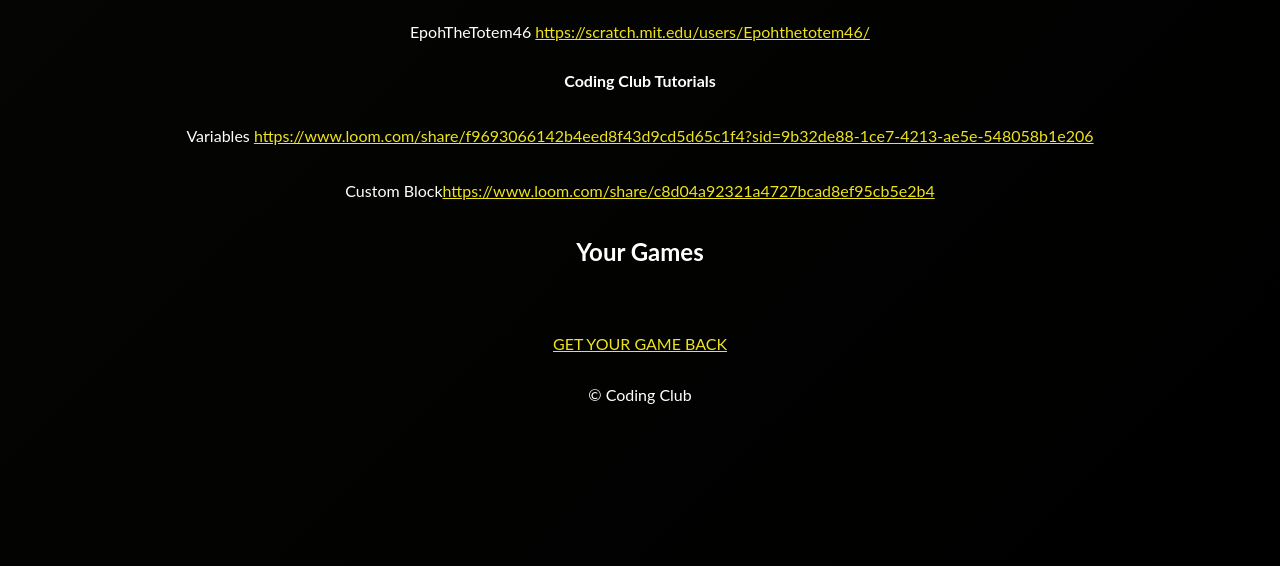
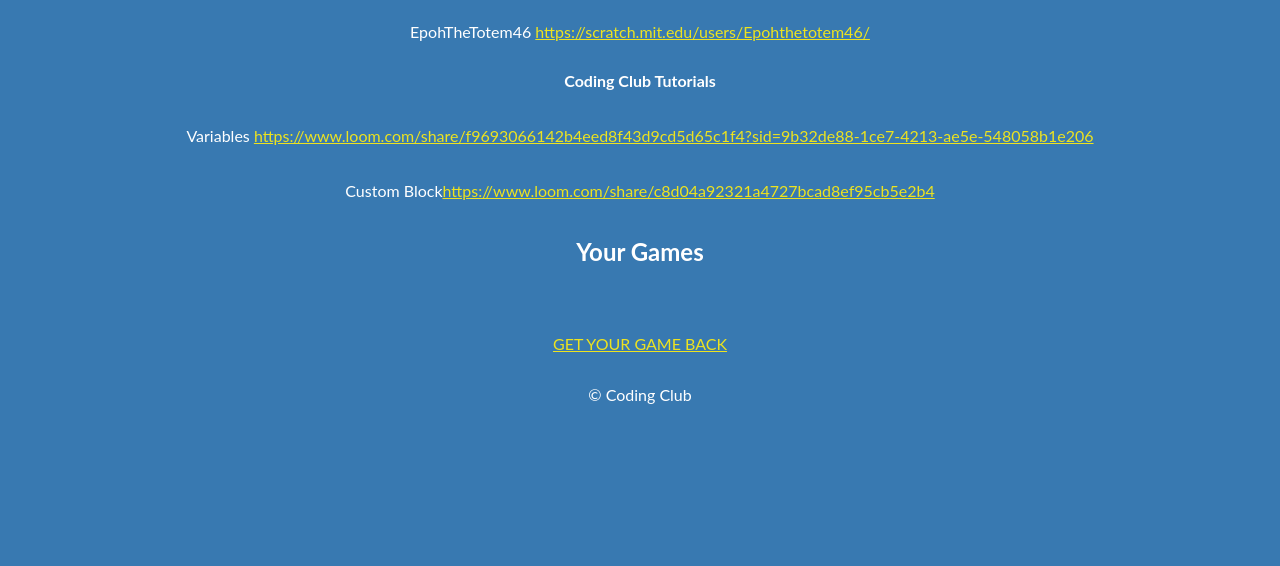
Before and after one commit to M1TT3NS46/Coding-Club-Information.github.io, a plain HTML site: page index.html in a window 1280 px wide. Shown: the part 234-800 px from the top of the page. Drawn offline with Linux system fonts and the light colour scheme.

Commit message:
Update main.css

```diff
--- a/main.css
+++ b/main.css
@@ -1,5 +1,5 @@
 body {
-    background: linear-gradient(135deg, #050503, #000000);
+    background: linear-gradient(135deg, #3879b1, #3879b1);
     padding: 0;
     display: flex;
     flex-direction: column;
```
